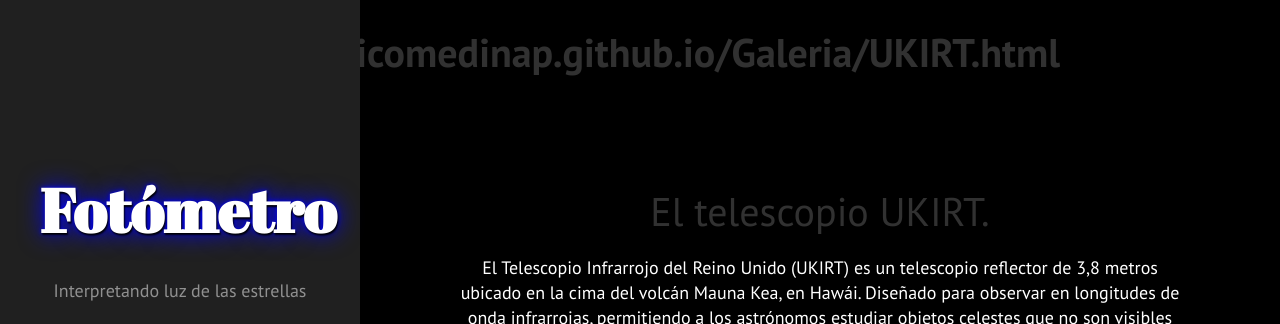
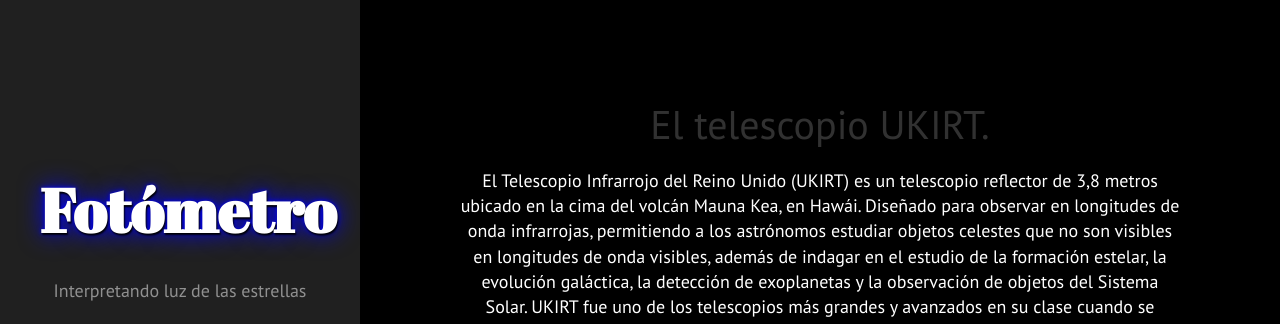
Before and after one commit to nicomedinap/nicomedinap.github.io, a Jekyll site: the page built from Galeria/UKIRT.md, in a window 1280 px wide, cut to the strip 0-324 px from the top of the page. Built offline with Jekyll 4.4.1, drawn with Linux system fonts in a browser that asks for light colours.

Commit message:
Update galeria.html

```diff
--- a/_layouts/galeria.html
+++ b/_layouts/galeria.html
@@ -22,7 +22,6 @@
 
     {% if page.telescopio %}
         <style> .Boton_Siguiente_Telescopio{display: flex} </style>
-        <h1>{{site.url}}{{page.url}}</h1>
     {% endif %}
 
     {% include sidebar.html %}
```
